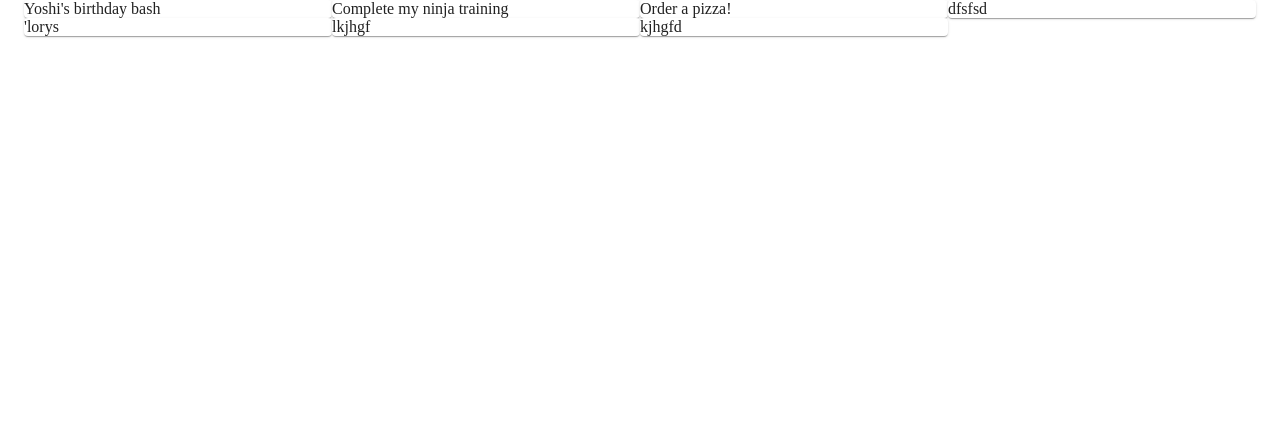
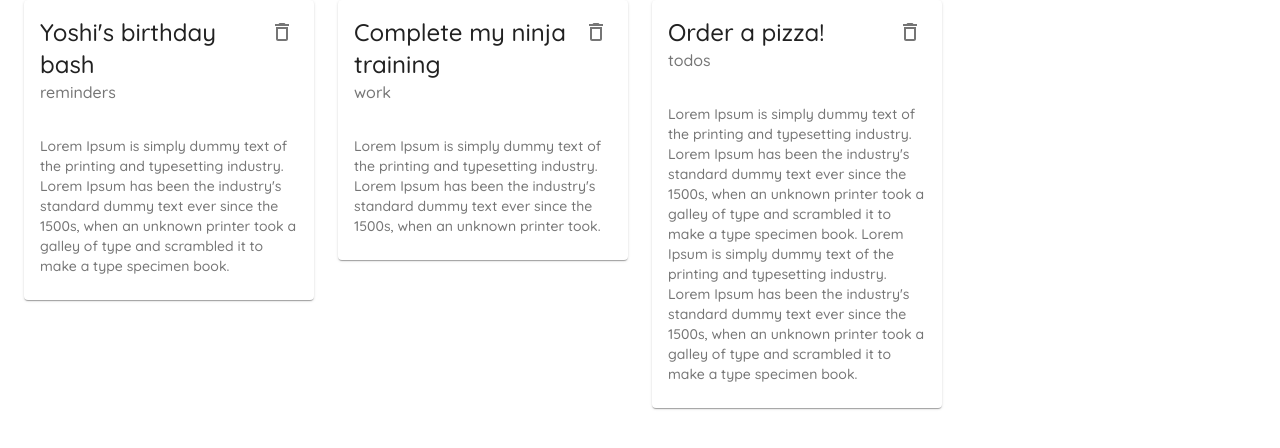
Before and after one commit to joyun25/material_ui, a React (Create React App) app: page / in a window 1280 px wide. Shown: the top 448 px of the page. Built offline with nearby package versions, Linux system fonts and the light colour scheme; data requests are answered from the project's data file.

Commit message:
add Card Components

```diff
--- a/data/db.json
+++ b/data/db.json
@@ -17,30 +17,6 @@
       "details": "Lorem Ipsum is simply dummy text of the printing and typesetting industry. Lorem Ipsum has been the industry's standard dummy text ever since the 1500s, when an unknown printer took a galley of type and scrambled it to make a type specimen book.\nLorem Ipsum is simply dummy text of the printing and typesetting industry. Lorem Ipsum has been the industry's standard dummy text ever since the 1500s, when an unknown printer took a galley of type and scrambled it to make a type specimen book.",
       "category": "todos",
       "id": 3
-    },
-    {
-      "title": "dfsfsd",
-      "details": "dfhdfgsgag",
-      "category": "reminders",
-      "id": 4
-    },
-    {
-      "title": "'lorys",
-      "details": "jgdfsczcxvgbh",
-      "category": "reminders",
-      "id": 5
-    },
-    {
-      "title": "lkjhgf",
-      "details": "o0iuytre",
-      "category": "money",
-      "id": 6
-    },
-    {
-      "title": "kjhgfd",
-      "details": "iuytre",
-      "category": "money",
-      "id": 7
     }
   ]
 }
--- /dev/null
+++ b/src/components/NoteCard.js
@@ -0,0 +1,30 @@
+import React from 'react'
+import Card from '@material-ui/core/Card'
+import CardHeader from '@material-ui/core/CardHeader'
+import CardContent from '@material-ui/core/CardContent'
+import IconButton from '@material-ui/core/IconButton'
+import Typography from '@material-ui/core/Typography'
+import DeleteOutlined from '@material-ui/icons/DeleteOutlined'
+
+export default function NoteCard({ note, handleDelete }) {
+  return (
+    <div>
+      <Card elevation={1}>
+        <CardHeader
+          action={
+            <IconButton onClick={() => handleDelete(note.id)}>
+              <DeleteOutlined/>
+            </IconButton>
+          }
+          title={note.title}
+          subheader={note.category}
+        />
+        <CardContent>
+          <Typography variant="body2" color="textSecondary">
+            {note.details}
+          </Typography>
+        </CardContent>
+      </Card>
+    </div>
+  );
+}
--- a/src/pages/Notes.js
+++ b/src/pages/Notes.js
@@ -2,9 +2,10 @@
 import Grid from '@material-ui/core/Grid'
 import Paper from '@material-ui/core/Paper'
 import { Container } from '@material-ui/core'
+import NoteCard from '../components/NoteCard'
 
 export default function Notes() {
-const [notes, setNotes] = useState([]);
+  const [notes, setNotes] = useState([]);
 
   useEffect(() => {
     fetch('http://localhost:8000/notes')
@@ -12,27 +13,21 @@
       .then(data => setNotes(data))
   }, [])
 
+  const handleDelete = async (id) => {
+    await fetch('http://localhost:8000/notes/' + id, {
+      method: 'DELETE'
+    })
+
+    const newNotes = notes.filter(note => note.id !== id);
+    setNotes(newNotes);
+  }
+
   return (
     <Container>
-      {/* <Grid container>
-        <Grid item xs={12} sm={6} md={3}>
-          <Paper>1</Paper>
-        </Grid>
-        <Grid item xs={12} sm={6} md={3}>
-          <Paper>2</Paper>
-        </Grid>
-        <Grid item xs={12} sm={6} md={3}>
-          <Paper>3</Paper>
-        </Grid>
-        <Grid item xs={12} sm={6} md={3}>
-          <Paper>4</Paper>
-        </Grid>
-      </Grid> */}
-
-      <Grid container>
+      <Grid container spacing={3}>
         {notes.map(note => (
           <Grid item key={note.id} xs={12} sm={6} md={3}>
-            <Paper>{ note.title }</Paper>
+            <NoteCard note={ note } handleDelete={handleDelete}/>
           </Grid>
         ))}
       </Grid>
```
